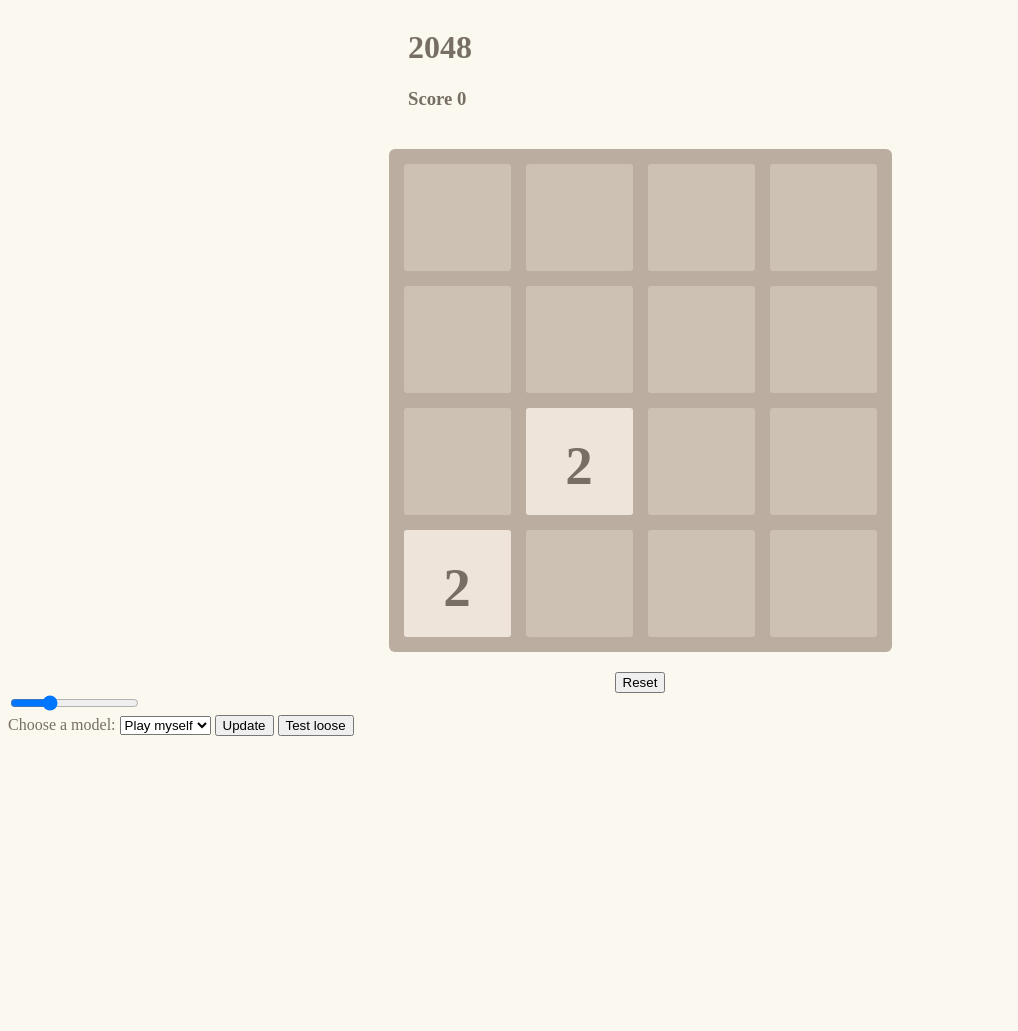
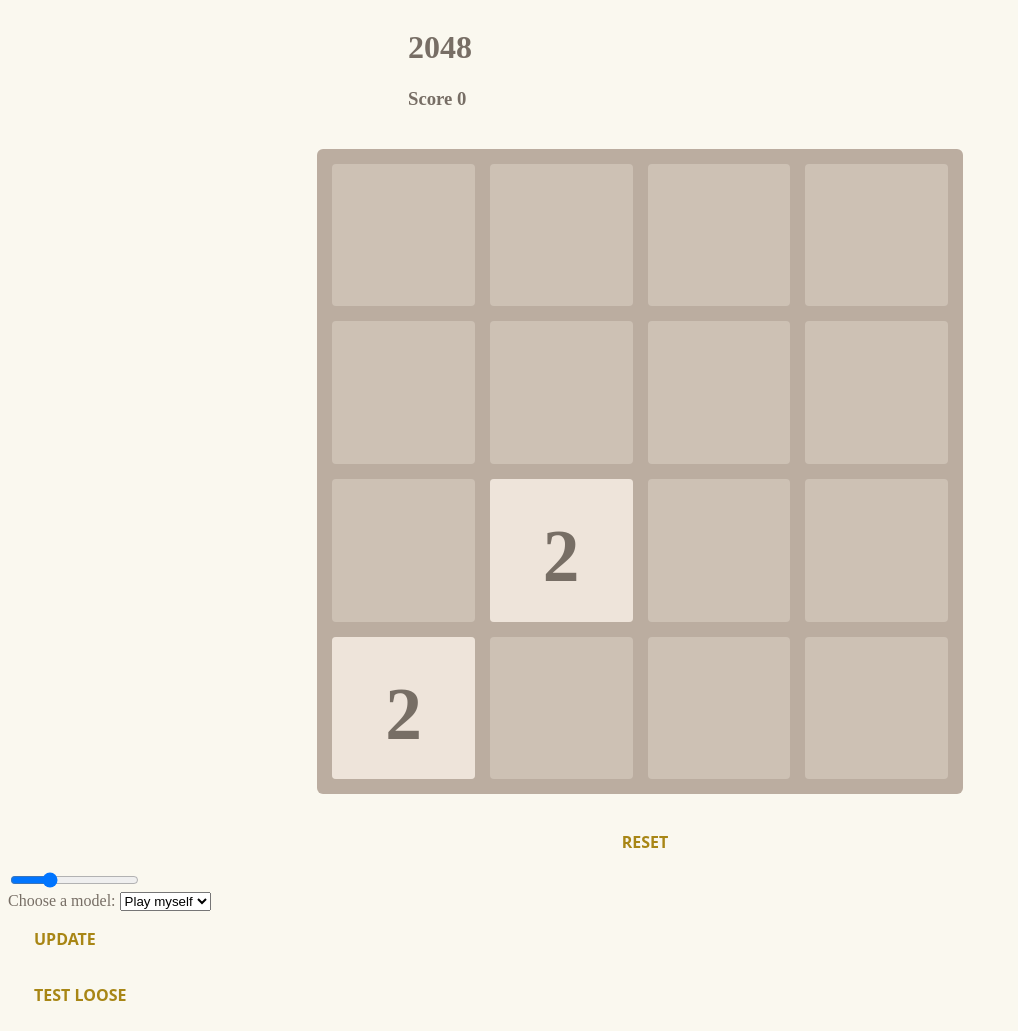
Before and after one commit to Creariax5/deep2048, a Django app: page / in a window 1280 px wide. Shown: the whole page, without its empty margins (0-1018 px from the left). Before the commit the page ends 736 px from the top, so only its background shows below. Run offline with Django 4.2, Linux system fonts and the light colour scheme.

Commit message:
change css per size

```diff
--- a/deep2048web/deep2048/static/style.css
+++ b/deep2048web/deep2048/static/style.css
@@ -2,6 +2,38 @@
     background: #faf8ef;
     color: #776e65;
 }
+
+button {
+    align-items: center;
+    background-color: transparent;
+    color: #a88615;
+    cursor: pointer;
+    display: flex;
+    font-family: ui-sans-serif,system-ui,-apple-system,system-ui,"Segoe UI",Roboto,"Helvetica Neue",Arial,"Noto Sans",sans-serif,"Apple Color Emoji","Segoe UI Emoji","Segoe UI Symbol","Noto Color Emoji";
+    font-size: 1rem;
+    font-weight: 700;
+    line-height: 1.5;
+    text-decoration: none;
+    text-transform: uppercase;
+    outline: 0;
+    border: 0;
+    padding: 1rem;
+  }
+
+  button:before {
+    background-color: #a88615;
+    content: "";
+    display: inline-block;
+    height: 1px;
+    margin-right: 10px;
+    transition: all .42s cubic-bezier(.25,.8,.25,1);
+    width: 0;
+  }
+
+  button:hover:before {
+    background-color: #a88615;
+    width: 3rem;
+  }
 
 .center {
     display: flex;
@@ -24,14 +56,9 @@
 
 .block {
     background: rgba(238, 228, 218, 0.35);
-    border-radius: 3px;
-    width: 107px;
-    height: 107px;
     margin-right: 15px;
     text-align: center;
     font-weight: bold;
-    line-height: 116.25px;
-    font-size: 55px;
     position: relative;
 }
 
--- a/deep2048web/deep2048/templates/index.html
+++ b/deep2048web/deep2048/templates/index.html
@@ -109,6 +109,19 @@
         });
     }
 
+    function updateCSSblock(matrix) {
+        const size = 12 - matrix.length;
+        console.log(size);
+        var divs = Array.from(document.getElementsByClassName('block'));
+        divs.forEach(cell => {
+        cell.style.width = size * 107 / 6 + 'px';
+        cell.style.height = size * 107 / 6 + 'px';
+        cell.style.fontSize = size * 55 / 6 + 'px';
+        cell.style.borderRadius = size * 3 /6 + 'px';
+        cell.style.lineHeight = size * 116.25 /6 + 'px';
+    });
+    }
+
     function updateDisplay(matrix, score, win) {
         let html = '';
         html += '<div class="row">';
@@ -133,6 +146,7 @@
         }
         $('#matrix-container').html(html);
         $('#score').html("Score " + score);
+        updateCSSblock(matrix);
     }
 
     function play() {
```
